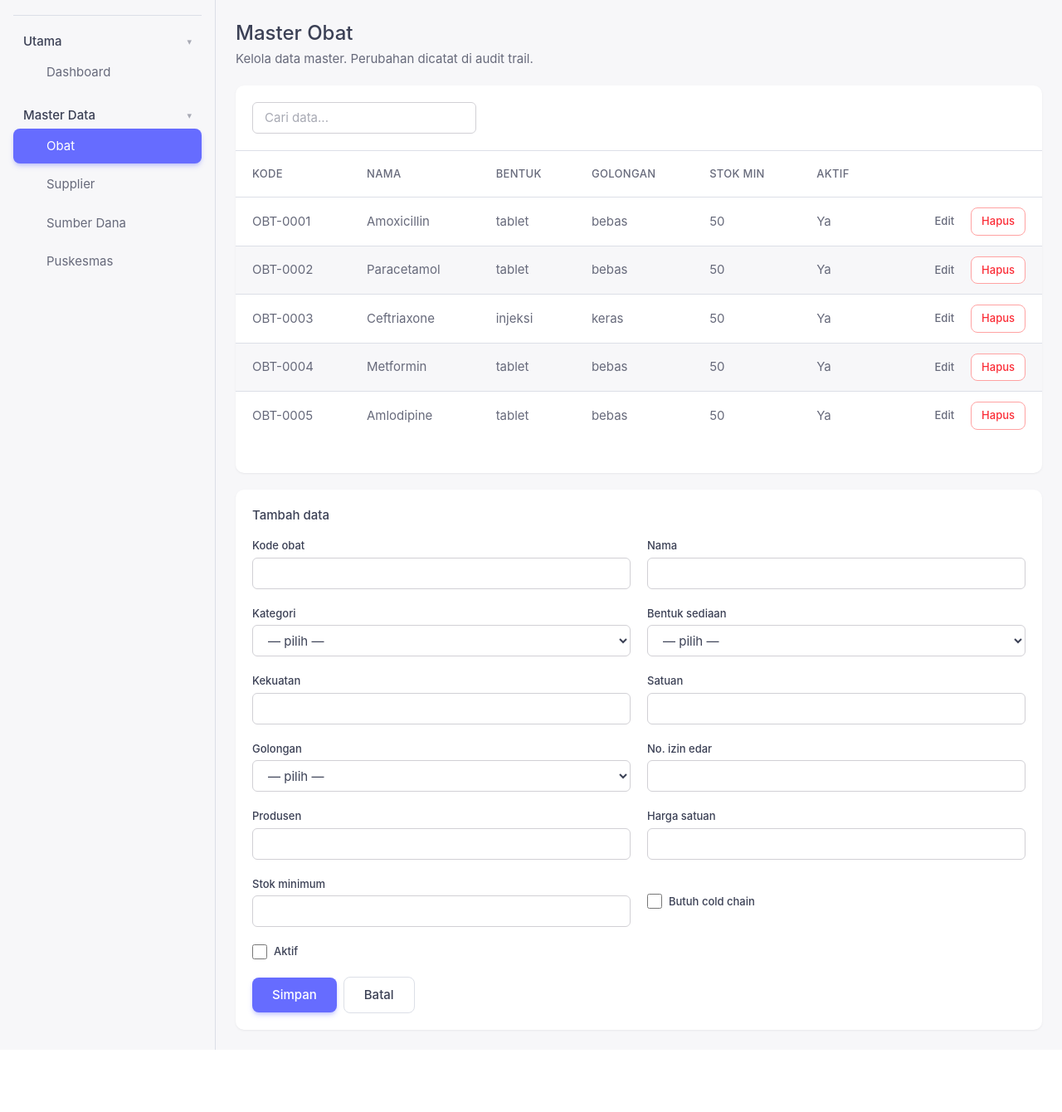
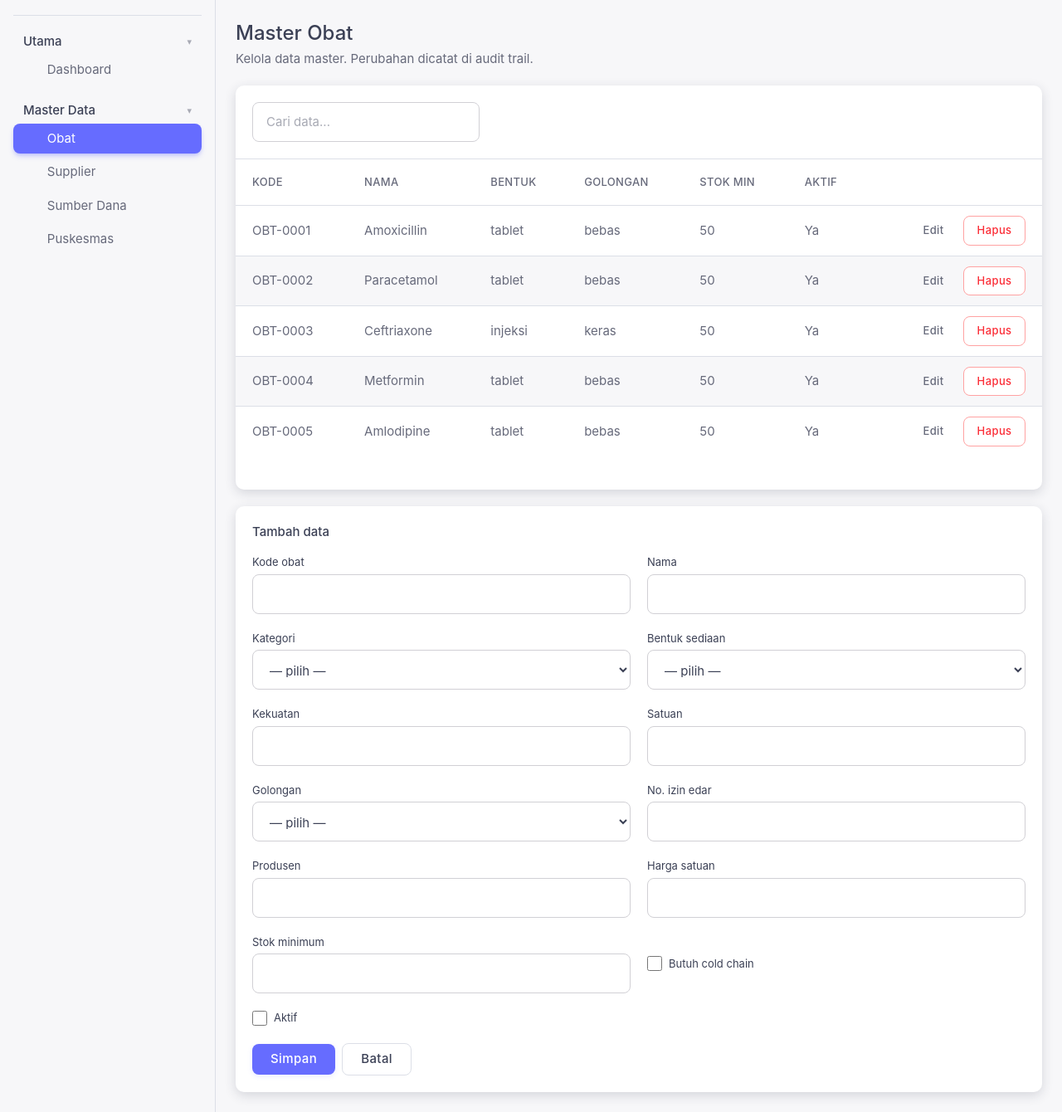
Before and after one commit to enginermagang-hue/stock-obat-laravel, a Laravel app: page /master/obat in a window 1280 px wide. Shown: the part 64-1404 px from the top of the page at 83% size. Before the commit the page ends 1329 px from the top, so only its background shows below. Run offline with Laravel 12, Linux system fonts and the light colour scheme; a user stored in the database is signed in; data comes from the database, SQL or seed files in the repository; style sheets or scripts are compiled from the project's sources; parts of the project's set-up code (start-up, migrations or seed data) failed here and were passed over; some libraries are stand-ins or nearby versions.

Commit message:
Align all components with Materialize design (48px inputs, border-only focus)

```diff
--- a/resources/css/app.css
+++ b/resources/css/app.css
@@ -10,7 +10,7 @@
     --font-sans: 'Inter', ui-sans-serif, system-ui, -apple-system, 'Segoe UI', sans-serif;
 
     --color-primary: #666cff;
-    --color-primary-dark: #585ce5;
+    --color-primary-dark: #5c61e6;
     --color-primary-soft: #e7e8ff;
     --color-surface: #f7f7f9;
     --color-ink: #3b4055;
@@ -18,10 +18,12 @@
     --color-faint: #a8aab4;
     --color-line: #dcdfe7;
     --color-control-border: #d1d0d5;
+    --color-input-disabled-bg: #f0f1f3;
+    --color-input-disabled-border: #c5c7cf;
 
     --radius-card: 10px;
     --radius-control: 8px;
-    --radius-input: 6px;
+    --radius-input: 8px;
 }
 
 /* -------------------------------------------------------------------------
@@ -82,11 +84,15 @@
     }
 
     .os-nav-link {
-        @apply mt-1 flex items-center gap-2 rounded-control px-3 py-2.5 text-[15px] text-muted hover:bg-slate-200/70 hover:text-ink;
+        @apply mt-1 flex items-center gap-2 rounded-control px-3 py-[7px] text-[15px] text-muted hover:bg-slate-200/70 hover:text-ink;
     }
 
     .os-nav-link--sub {
-        @apply pl-[40px];
+        @apply pl-[40.8px];
+    }
+
+    .os-nav-parent--open {
+        @apply bg-slate-200/70;
     }
 
     .os-nav-link--active {
@@ -131,7 +137,11 @@
 
     /* Card --------------------------------------------------------------- */
     .os-card {
-        @apply rounded-card bg-white shadow-sm shadow-slate-900/5;
+        @apply rounded-card bg-white shadow-[0_4px_14px_rgba(38,43,67,0.16)] transition-shadow;
+    }
+
+    .os-card:hover {
+        @apply shadow-[0_6px_20px_rgba(38,43,67,0.18)];
     }
 
     .os-card--flush {
@@ -215,7 +225,7 @@
     .os-filter-select,
     .os-search,
     .os-per-page {
-        @apply h-[38px] rounded-input border border-control-border bg-white px-[14px] text-[15px] text-ink placeholder:text-faint focus:border-primary focus:outline-none focus:ring-1 focus:ring-primary/20;
+        @apply h-12 rounded-input border border-control-border bg-white px-4 py-[14px] text-[15px] text-ink placeholder:text-faint focus:border-primary focus:outline-none;
     }
 
     .os-filter-select {
@@ -227,11 +237,19 @@
     }
 
     .os-btn {
-        @apply inline-flex items-center justify-center gap-2 rounded-control px-6 py-2.5 text-[15px] font-medium;
+        @apply inline-flex items-center justify-center gap-2 rounded-control px-[22px] py-[7.7px] text-[15px] font-medium tracking-[0.4px];
     }
 
     .os-btn--primary {
-        @apply bg-primary text-white shadow-md shadow-primary/30 hover:bg-primary-dark;
+        @apply bg-primary text-white shadow-[0_2px_6px_rgba(102,108,255,0.14)] hover:bg-primary-dark;
+    }
+
+    .os-btn--primary:active {
+        @apply bg-primary-dark shadow-[0_1px_2px_rgba(102,108,255,0.14)];
+    }
+
+    .os-btn:disabled {
+        @apply opacity-[0.45];
     }
 
     .os-btn--secondary {
@@ -247,7 +265,7 @@
     }
 
     .os-btn--sm {
-        @apply px-3 py-1.5 text-[13px];
+        @apply rounded-input px-[15.5px] py-[7px] text-[13px];
     }
 
     .os-btn-icon {
@@ -372,18 +390,18 @@
     }
 
     .os-label {
-        @apply text-[13px] font-medium text-ink;
+        @apply text-[13px] font-normal text-ink;
     }
 
     .os-input,
     .os-select,
     .os-textarea {
-        @apply w-full rounded-input border border-control-border bg-white px-[14px] py-[6px] text-[15px] leading-6 text-ink placeholder:text-faint focus:border-primary focus:outline-none focus:ring-1 focus:ring-primary/20;
+        @apply w-full rounded-input border border-control-border bg-white px-4 py-[14px] text-[15px] text-ink placeholder:text-faint focus:border-primary focus:outline-none;
     }
 
     .os-input,
     .os-select {
-        @apply h-[38px];
+        @apply h-12;
     }
 
     .os-select {
@@ -391,17 +409,17 @@
     }
 
     .os-textarea {
-        @apply min-h-24 resize-y py-2;
+        @apply min-h-28 resize-y py-3;
     }
 
     .os-input--lg,
     .os-select--lg {
-        @apply h-[46px] py-2 text-[15px];
+        @apply h-[54px] rounded-card py-[15px];
     }
 
     .os-input--sm,
     .os-select--sm {
-        @apply h-[32px] py-1 text-[13px];
+        @apply h-[38px] rounded-[6px] py-[6px] text-[13px];
     }
 
     .os-input--rounded {
@@ -421,19 +439,19 @@
     .os-select:disabled,
     .os-textarea:disabled,
     .os-input--disabled {
-        @apply cursor-not-allowed border-control-border bg-surface text-faint;
+        @apply cursor-not-allowed border-input-disabled-border bg-input-disabled-bg text-faint;
     }
 
     .os-checkbox {
-        @apply h-[18px] w-[18px] rounded-[4px] border-control-border text-primary focus:ring-1 focus:ring-primary/30;
+        @apply h-[18px] w-[18px] rounded-input border-2 border-[#676a7b] text-primary focus:border-[#676a7b] focus:outline-none focus:shadow-[0_4px_0.8px_rgba(102,108,255,0.1)];
     }
 
     .os-radio {
-        @apply h-[18px] w-[18px] rounded-full border-control-border text-primary focus:ring-1 focus:ring-primary/30;
+        @apply h-[18px] w-[18px] rounded-full border-2 border-[#676a7b] text-primary focus:border-[#676a7b] focus:outline-none focus:shadow-[0_4px_0.8px_rgba(102,108,255,0.1)];
     }
 
     .os-switch {
-        @apply h-5 w-9 cursor-pointer appearance-none rounded-full bg-slate-300 transition-colors checked:bg-primary disabled:cursor-not-allowed disabled:opacity-50;
+        @apply h-5 w-9 cursor-pointer appearance-none rounded-full border-0 bg-slate-300 transition-colors checked:bg-primary disabled:cursor-not-allowed disabled:opacity-50;
     }
 
     .os-toggle {
@@ -454,16 +472,16 @@
     }
 
     .os-floating-input {
-        @apply h-[38px] w-full rounded-input border border-control-border bg-white px-[14px] pb-0 pt-3 text-[15px] leading-5 text-ink placeholder:text-transparent focus:border-primary focus:outline-none focus:ring-1 focus:ring-primary/20;
+        @apply h-12 w-full rounded-input border border-control-border bg-white px-4 pb-[10px] pt-[26px] text-[15px] text-ink placeholder:text-transparent focus:border-primary focus:outline-none;
     }
 
     .os-floating-label {
-        @apply pointer-events-none absolute left-[14px] top-1/2 -translate-y-1/2 text-[15px] text-faint transition-all;
+        @apply pointer-events-none absolute left-4 top-1/2 -translate-y-1/2 text-[15px] text-faint transition-all;
     }
 
     .os-floating-input:focus + .os-floating-label,
     .os-floating-input:not(:placeholder-shown) + .os-floating-label {
-        @apply top-[7px] translate-y-0 text-[11px] text-primary;
+        @apply top-[8px] translate-x-[2.4px] translate-y-0 scale-[0.85] text-primary;
     }
 
     /* Alert, tab, empty -------------------------------------------------- */
@@ -554,7 +572,7 @@
     }
 
     .os-login-submit {
-        @apply w-full rounded-control bg-primary px-6 py-3 text-[15px] font-medium text-white shadow-md shadow-primary/30 hover:bg-primary-dark;
+        @apply w-full rounded-control bg-primary px-[22px] py-[7.7px] text-[15px] font-medium tracking-[0.4px] text-white shadow-[0_2px_6px_rgba(102,108,255,0.14)] hover:bg-primary-dark;
     }
 
     .os-login-hint {
@@ -591,6 +609,6 @@
     }
 
     .os-badge-count {
-        @apply rounded-full bg-red-500 px-1.5 text-[10px] font-semibold text-white;
+        @apply grid h-6 w-6 place-items-center rounded-full bg-[#ff4d49] text-[10px] font-semibold text-white;
     }
 }
```
Also changed, not shown: docs/component-classes.md (+20 -16 lines).
